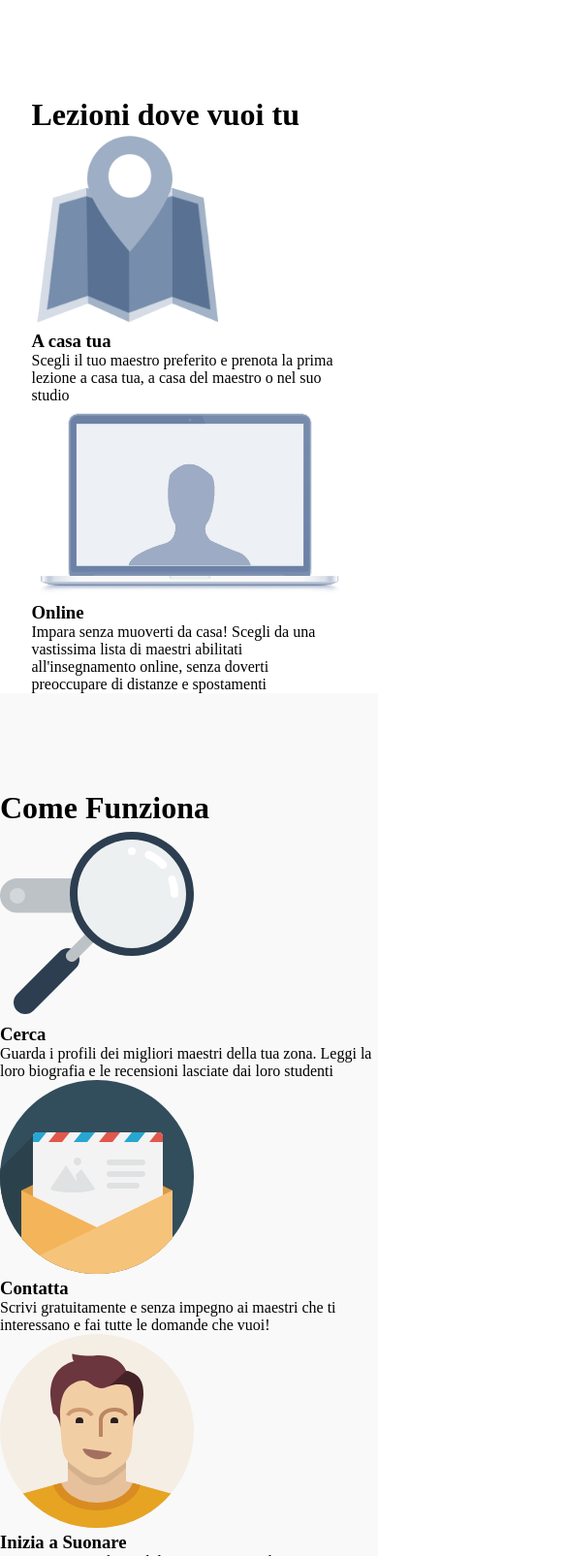
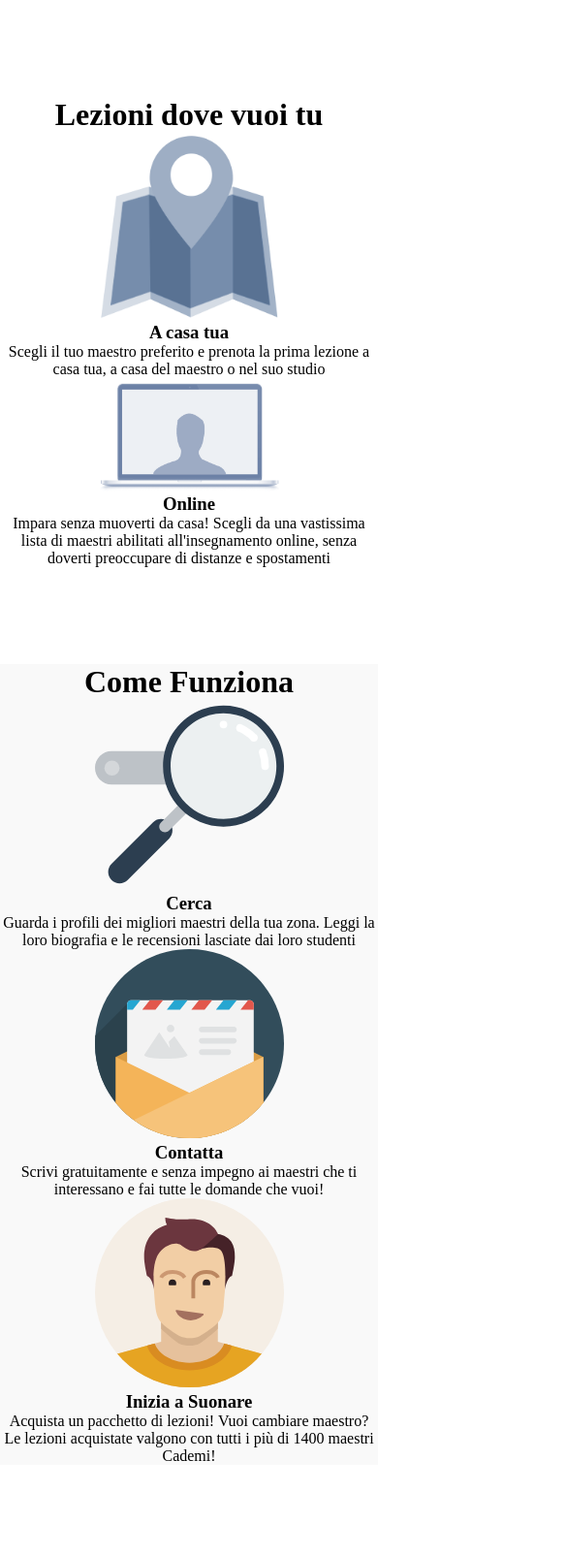
Before and after one commit to lsfukuma/html-css-resp-wannabe-12bool, a plain HTML site: page index.html in a window 390 px wide. Shown: the top 1605 px of the page at 97% size, 585 px wide, since content can reach past the window. Drawn offline with Linux system fonts and the light colour scheme.

Commit message:
versione mobile, versione tablet

```diff
--- a/12bool.css
+++ b/12bool.css
@@ -18,6 +18,16 @@
     content: '';
     display: table;
     clear: both;
+}
+
+.row {
+    width: 100%;
+}
+
+#lezioni img , #why img, #steps img {
+    height: 50%;
+    width: 50%;
+    object-fit: contain;
 }
 
 @media all and (min-width:992px) {
--- a/index.html
+++ b/index.html
@@ -9,15 +9,15 @@
     <title>Boolean aCademy</title>
   </head>
   <body>
-    <div id="lezioni col-xs-8 col-xs-offset-2" class="container">
-      <div class="row col-xs-10 col-xs-offset-1">
+    <div id="lezioni" class="container">
+      <div class="row">
         <h1>Lezioni dove vuoi tu</h1>
-        <div class="left col-xs-12">
+        <div class=" col-xs-12 col-md-4 col-md-offset-1 col-lg-6">
           <img src="img/icon/maps.png" alt="">
           <h3>A casa tua</h3>
           Scegli il tuo maestro preferito e prenota la prima lezione a casa tua, a casa del maestro o nel suo studio
         </div>
-        <div class="right col-xs-12">
+        <div class="col-xs-12 col-md-4 col-md-offset-1 col-lg-6">
           <img src="img/icon/screen.png" alt="">
           <h3>Online</h3>
           Impara senza muoverti da casa! Scegli da una vastissima lista di maestri abilitati all'insegnamento online, senza doverti preoccupare di distanze e spostamenti
@@ -26,20 +26,20 @@
       </div>
     </div>
 
-    <div id="steps col-xs-12" class="container grey">
-      <div class="row col-xs-12">
+    <div id="steps" class="container grey">
+      <div class="row">
         <h1>Come Funziona</h1>
-        <div class="left col-xs-12">
+        <div class="col-xs-12 col-md-4 col-lg-4">
           <img src="img/search.svg" alt="">
           <h3>Cerca</h3>
           Guarda i profili dei migliori maestri della tua zona. Leggi la loro biografia e le recensioni lasciate dai loro studenti
         </div>
-        <div class="central col-xs-12">
+        <div class="col-xs-12 col-md-4 col-lg-4">
           <img src="img/letter.svg" alt="">
           <h3>Contatta</h3>
           Scrivi gratuitamente e senza impegno ai maestri che ti interessano e fai tutte le domande che vuoi!
         </div>
-        <div class="right col-xs-12">
+        <div class="col-xs-12 col-md-4 col-lg-4">
           <img src="img/male.svg" alt="">
           <h3>Inizia a Suonare</h3>
           Acquista un pacchetto di lezioni! Vuoi cambiare maestro? Le lezioni acquistate valgono con tutti i più di 1400 maestri Cademi!
@@ -51,19 +51,19 @@
     <div id="why" class="container grey">
       <div class="row">
         <h1>Perchè Cademi</h1>
-        <div class="first">
+        <div class="col-md-4 col-lg-12">
           <img src="img/icon/profile.png" alt="">
           <h3>La più grande scuola d'Italia</h3>
           Su Cademi trovi centinaia di Maestri qualificati e competenti in tutta Italia. Scegli quello più adatto a te e contattali senza impegno
           <hr>
         </div>
-        <div class="second">
+        <div class="col-md-4">
           <img src="img/icon/secure.png" alt="">
           <h3>Soddisfazione Garantita</h3>
           Se non sei soddisfatto del tuo maestro, puoi cambiarlo senza costi aggiuntivi. Le lezioni acquistate su Cademi possono essere utilizzate con tutti i nostri maestri e il nostro team è sempre disponibile per darti un consiglio!
           <hr>
         </div>
-        <div class="third">
+        <div class="col-md-4">
           <img src="img/icon/flex.png" alt="">
           <h3>Flessibile e Conveniente</h3>
           Cademi non ha alcun costo d’iscrizione a differenza delle scuole di musica tradizionali. Inoltre, sei tu a scegliere dove fare lezione e gli orari delle tue lezioni.
```
